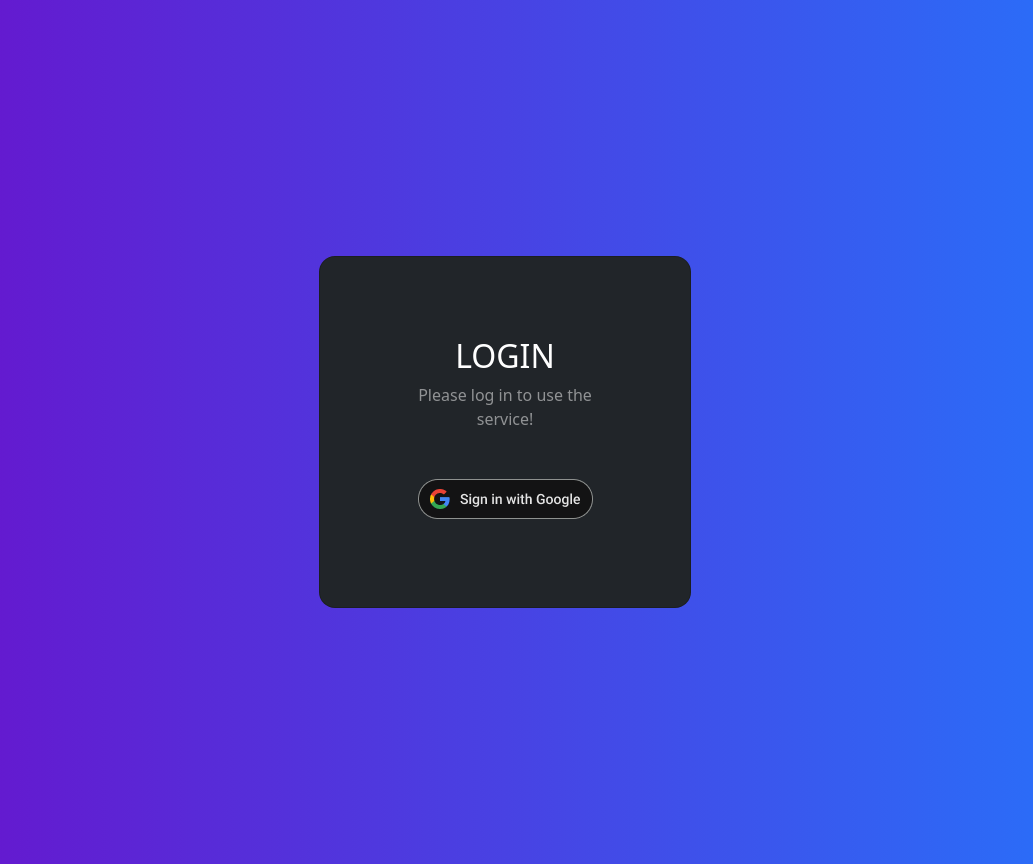
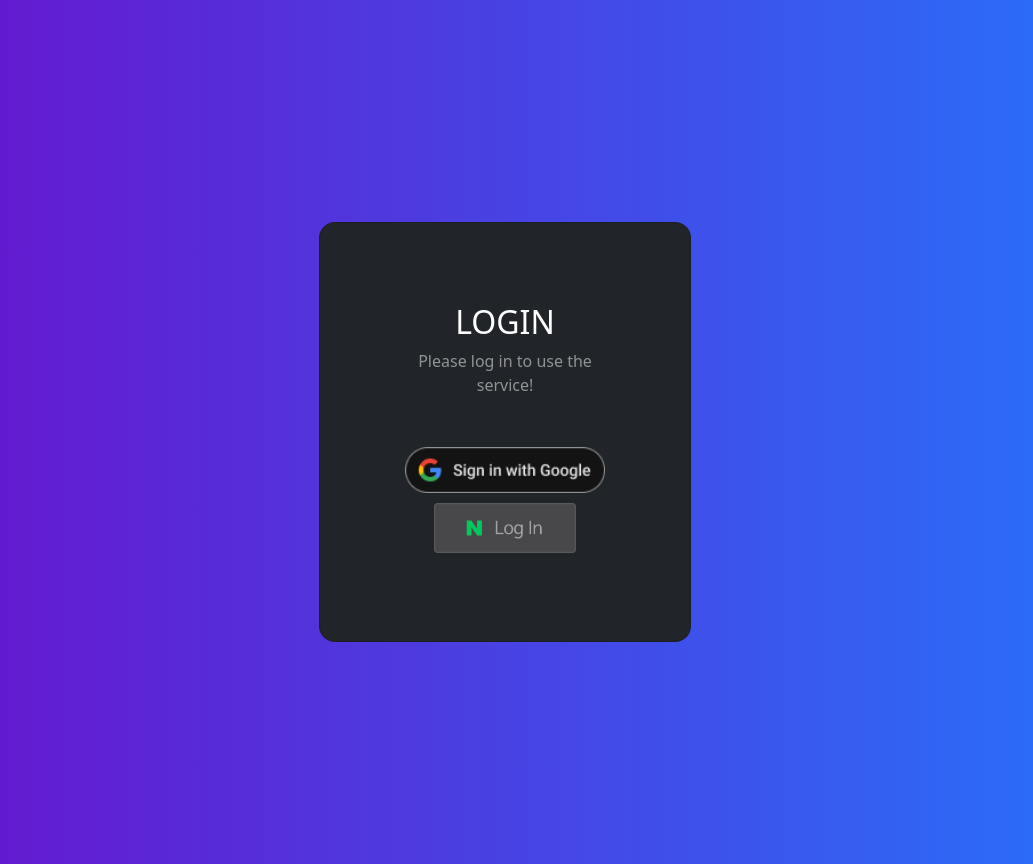
Before and after one commit to tnghks023/todo-list-security, a React (Vite) app in the folder todolist_frontend/: page / in a window 1280 px wide. Shown: the whole page, without its empty margins (123-1156 px from the left). Built offline with nearby package versions, Linux system fonts and the light colour scheme.

Commit message:
add NAVER OAUTH

```diff
--- a/todolist_frontend/src/App.css
+++ b/todolist_frontend/src/App.css
@@ -57,3 +57,9 @@
     rgba(37, 117, 252, 1)
   );
 }
+
+.login-image {
+  height: 50px; /* Set a fixed height */
+  width: 200px; /* Width adjusts automatically */
+  object-fit: contain; /* Maintain aspect ratio */
+}
--- a/todolist_frontend/src/components/OAuthLogin.jsx
+++ b/todolist_frontend/src/components/OAuthLogin.jsx
@@ -2,7 +2,8 @@ import React, { useState } from "react";
 
 function OAuthLogin() {
   document.body.classList.add("gradient-custom");
-  const url = import.meta.env.VITE_BACK_URL;
+  //const url = import.meta.env.VITE_BACK_URL;
+  const url = "http://localhost:8080";
 
   return (
     <section className="d-flex vh-100">
@@ -16,7 +17,12 @@ function OAuthLogin() {
 
             <div className="mb-2">
               <a href={`${url}/oauth2/authorization/google`}>
-                <img src="/assets/img/google.png"></img>
+                <img className="login-image" src="/assets/img/google.png"></img>
+              </a>
+            </div>
+            <div className="mb-2">
+              <a href={`${url}/oauth2/authorization/naver`}>
+                <img className="login-image" src="/assets/img/naver.png"></img>
               </a>
             </div>
           </div>
```
Also changed, not shown: todolist_frontend/public/assets/img/naver.png (added), 1 other file (tests, documents, lock files or other folders).
